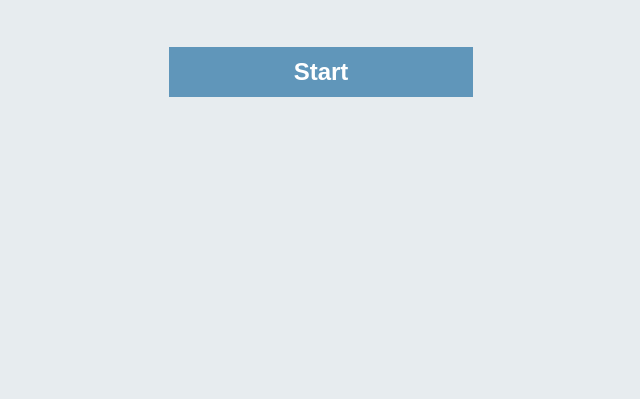
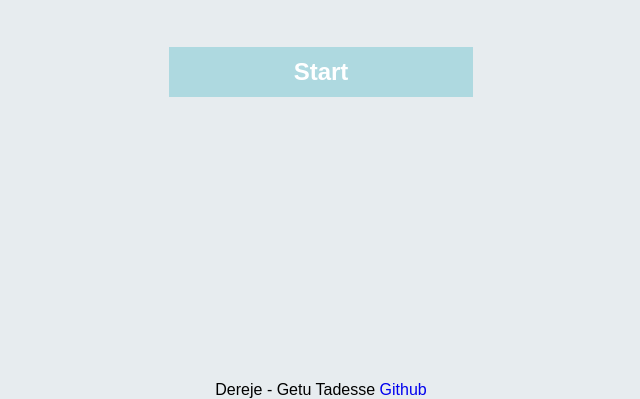
Before and after one commit to Dereje-getu-tadesse-10/quizz-app, a website with bundled scripts: page index.html in a window 1280 px wide. Shown: the part 401-800 px from the top of the page, without its empty margins (319-959 px from the left). Built offline with nearby package versions, Linux system fonts and the light colour scheme.

Commit message:
Update: add footer

```diff
--- a/index.html
+++ b/index.html
@@ -38,7 +38,9 @@
                </div>
             </div>
 
-
+            <footer>
+                <p>Dereje - Getu Tadesse <a href="#">Github</a> </p>
+            </footer>
         </section>
 
     </main>
--- a/style.css
+++ b/style.css
@@ -39,6 +39,7 @@ main{
     display: flex;
     justify-content: center;
     align-items: center;
+    flex-direction: column;
 }
 
 .score{
@@ -50,14 +51,13 @@ main{
 }
 
 /* timer */
-
 .timer{
     font-size: 2rem;
     font-weight: var(--font-weight-bold);
+    color: #6096ba;
 }
 
 /* quizz header */
-
 .quizz-header{
     width: 100%;
     display: flex;
@@ -79,7 +79,7 @@ button{
     border: none;
     font-size: 1.5em;
     font-weight: var(--font-weight-bold);
-    background-color: var(--button-background-color);
+    background-color: #aed9e0;
     color: var(--button-text-color);
     cursor: pointer;
 }
@@ -122,7 +122,8 @@ button{
     justify-content: center;
     align-items: center;
     text-align: center;
-    font-size: 1em;
+    font-size: 1.2em;
+    font-weight: var(--font-weight-medium);
     cursor: pointer;
 }
 
@@ -136,8 +137,12 @@ button{
     color: #fff;
 }
 
+footer{
+    position: absolute;
+    bottom: 0;
+}
+
 /* responsive */
-
 @media only screen and (min-width: 600px){
     .quizz-header{
         width: 50%;
```
